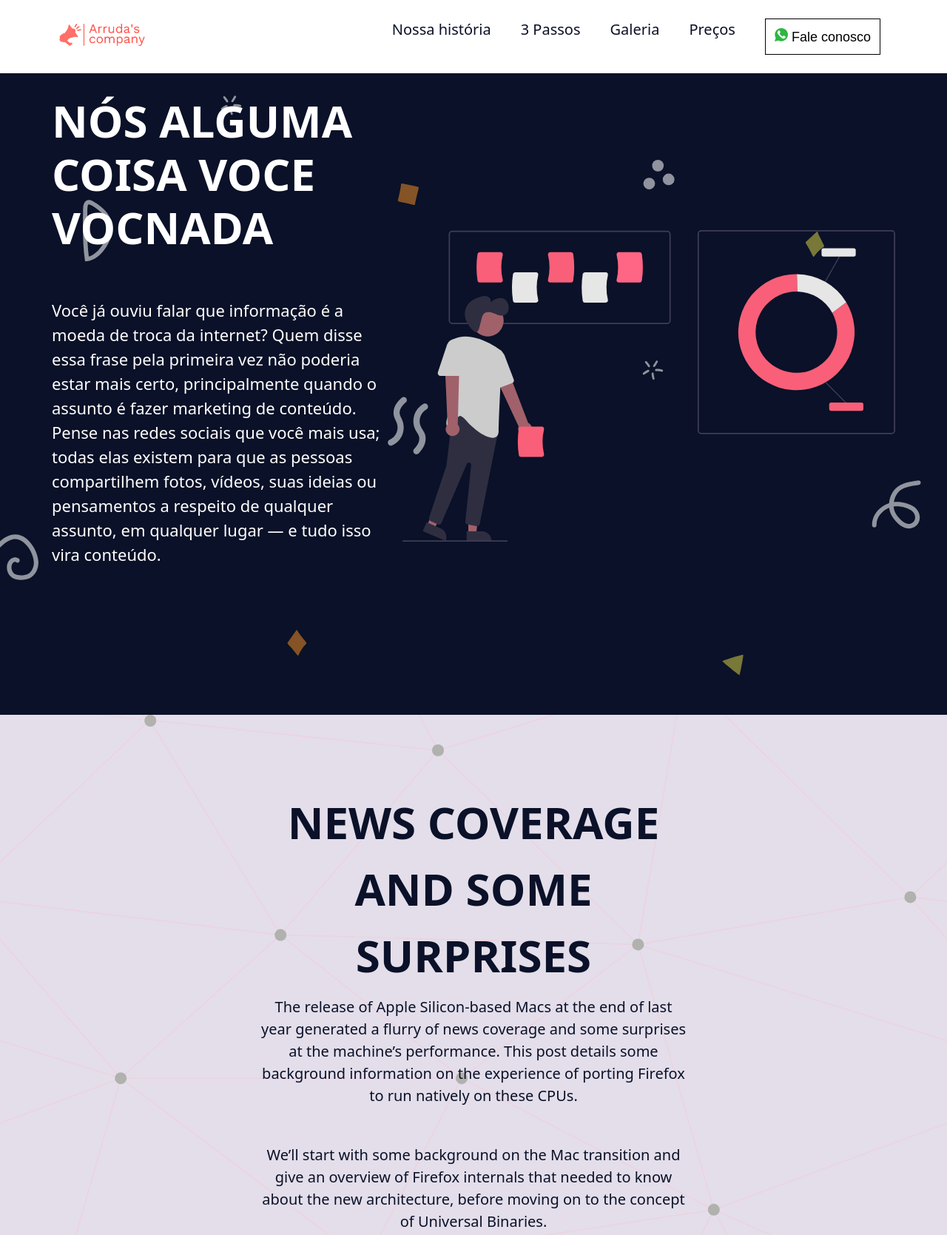
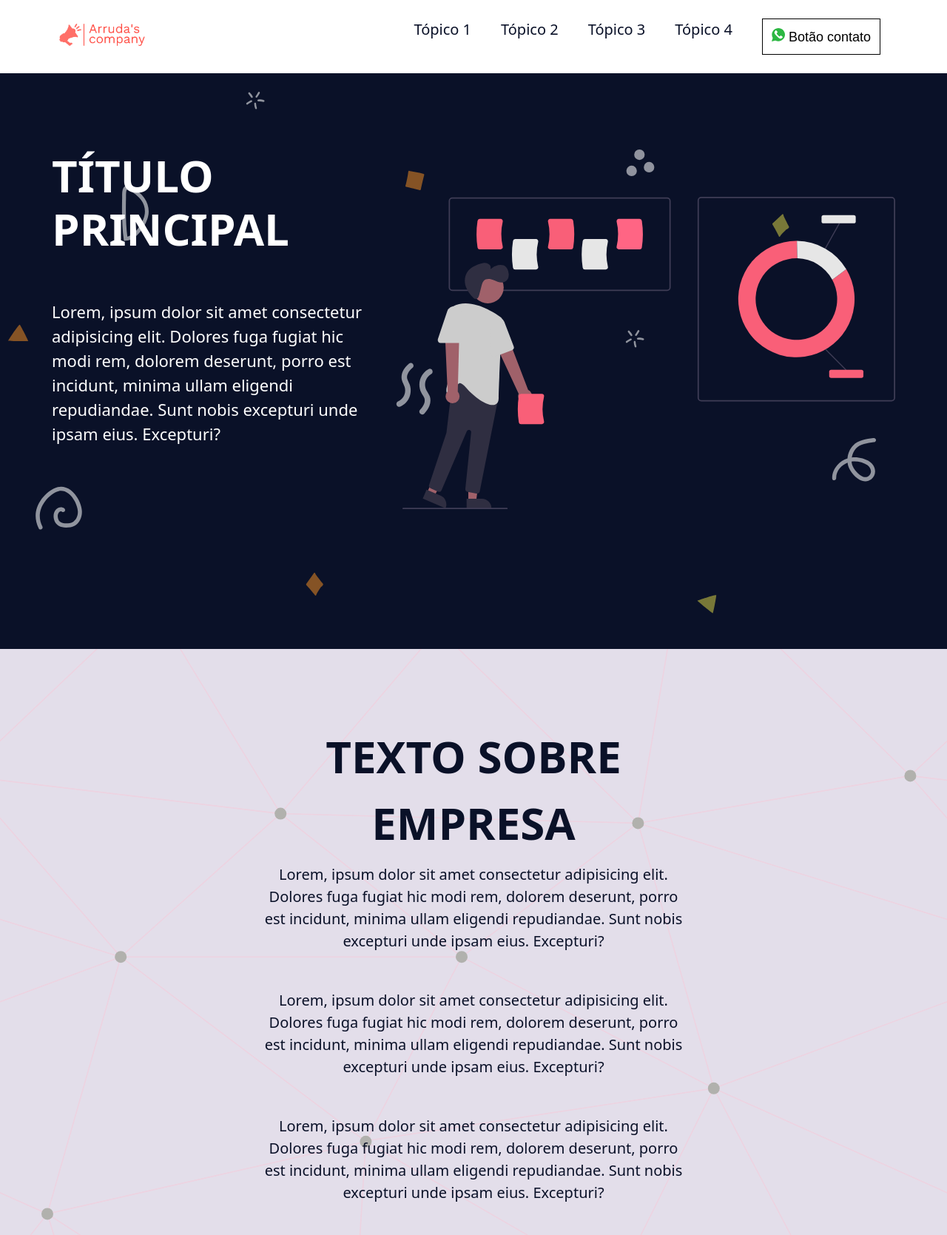
Before and after one commit to Davi2512/Company-s-site, a plain HTML site: page index.html in a window 1280 px wide. Shown: the top 1669 px of the page at 74% size. Drawn offline with Linux system fonts and the light colour scheme.

Commit message:
Update index.html

```diff
--- a/index.html
+++ b/index.html
@@ -3,7 +3,7 @@
 <head>
   <meta charset="UTF-8">
   <meta name="viewport" content="width=device-width, initial-scale=1.0">
-  <title>Tentativa 1</title>
+  <title>Modelo</title>
   <link rel="stylesheet" href="./style.css">
 </head>
 <body>
@@ -15,11 +15,11 @@
       <a  class="logo-arruda" href="#"><img src="./logo-no-bg.png"></a>
       <nav onclick="getElementById('close-menu').checked = false;">
         <ul>
-          <li><a href="#top3">Nossa história</a></li>
-          <li><a href="#gridone">3 Passos</a></li>
-          <li><a href="#gallery">Galeria</a></li>
-          <li><a href="#pricing">Preços</a></li>
-          <li><a rel='nofollow' target="_blank" href="https://wa.me/5548984586265?text=Ol%C3%A1!%20Bom%20dia"><button><img src="./zap.svg">Fale conosco</button></a></li>
+          <li><a href="#top3">Tópico 1</a></li>
+          <li><a href="#gridone">Tópico 2</a></li>
+          <li><a href="#gallery">Tópico 3</a></li>
+          <li><a href="#pricing">Tópico 4</a></li>
+          <li><a rel='nofollow' target="_blank" href="https://wa.me/5548984586265?text=Ol%C3%A1!%20Bom%20dia"><button><img src="./zap.svg">Botão contato</button></a></li>
         </ul>
       </nav>
     </section>
@@ -29,10 +29,8 @@
   <section class="section main-bg" id="intro">
     <div class="main-content content-intro">
       <div class="content-intro-text">
-      <h2>NÓS ALGUMA COISA VOCE VOCNADA</h2>
-      <p>Você já ouviu falar que informação é a moeda de troca da internet? Quem disse essa frase pela primeira vez não poderia estar mais certo, principalmente quando o
-        assunto é fazer marketing de conteúdo. Pense nas redes sociais que você mais usa; todas elas existem para que as pessoas compartilhem fotos, vídeos, suas ideias
-        ou pensamentos a respeito de qualquer assunto, em qualquer lugar — e tudo isso vira conteúdo.</p>
+      <h2>TÍTULO PRINCIPAL</h2>
+      <p>Lorem, ipsum dolor sit amet consectetur adipisicing elit. Dolores fuga fugiat hic modi rem, dolorem deserunt, porro est incidunt, minima ullam eligendi repudiandae. Sunt nobis excepturi unde ipsam eius. Excepturi?</p>
     </div>
     <div class="intro-img">
       <img src="./marketing.svg">
@@ -42,21 +40,18 @@
 
   <section class="white-bg section" id="top3">
     <div class="main-content top3-content">
-      <h2>NEWS COVERAGE AND SOME SURPRISES</h2>
-      <p>The release of Apple Silicon-based Macs at the end of last year
-        generated a flurry of news coverage and some surprises at the
-        machine’s performance. This post details some background information
-        on the experience of porting Firefox to run natively on these CPUs.
+      <h2>TEXTO SOBRE EMPRESA</h2>
+      <p>Lorem, ipsum dolor sit amet consectetur adipisicing elit.
+        Dolores fuga fugiat hic modi rem, dolorem deserunt, porro est
+        incidunt, minima ullam eligendi repudiandae. Sunt nobis excepturi unde ipsam eius. Excepturi?
       </p>
-      <p>We’ll start with some background on the Mac transition and give an
-        overview of Firefox internals that needed to know about the new
-        architecture, before moving on to the concept of Universal Binaries.
+      <p>Lorem, ipsum dolor sit amet consectetur adipisicing elit. Dolores
+        fuga fugiat hic modi rem, dolorem deserunt, porro est incidunt, minima ullam eligendi
+        repudiandae. Sunt nobis excepturi unde ipsam eius. Excepturi?
       </p>
-      <p>We’ll then explain how DRM/EME works on the new platform, talk
-        about our experience with macOS Big Sur, and discuss various
-        updater problems we had to deal with. We’ll conclude with the
-        release and an overview of various other improvements that are
-        in the pipeline.
+      <p>Lorem, ipsum dolor sit amet consectetur adipisicing elit.
+        Dolores fuga fugiat hic modi rem, dolorem deserunt, porro est incidunt,
+        minima ullam eligendi repudiandae. Sunt nobis excepturi unde ipsam eius. Excepturi?
       </p>
     </div>
   </section>
@@ -64,7 +59,7 @@
   <section class="main-bg section" id="gridone">
     <div class="main-content grid-one-content">
       <div class="text-grid-one">
-        <h2>MY GRID</h2>
+        <h2>SUA GRID</h2>
         <p>Uma breve descrição</p>
       </div>
       <div class="grid">
@@ -100,8 +95,8 @@
   <section class="white-bg section" id="gallery">
     <div class="main-content grid-one-content">
       <div>
-        <h3>Photos</h3>
-        <p>Those pictures are my special one!</p>
+        <h3>Fotos</h3>
+        <p>Algumas fotos do seu produto</p>
       </div>
       <div class="grid">
       <div class="grid gallery-img">
@@ -126,9 +121,7 @@
     <section class="main-bg section" id="pricing">
       <div class="main-content top3-content">
         <h2>PREÇOS</h2>
-        <p>We’ll start with some background on the Mac transition and give an
-          overview of Firefox internals that needed to know about the new
-          architecture, before moving on to the concept of Universal Binaries.
+        <p>Aqui, seus planos serão apresentados com uma tabela.
         </p>
         <div class="responsive-table">
           <table>
```
